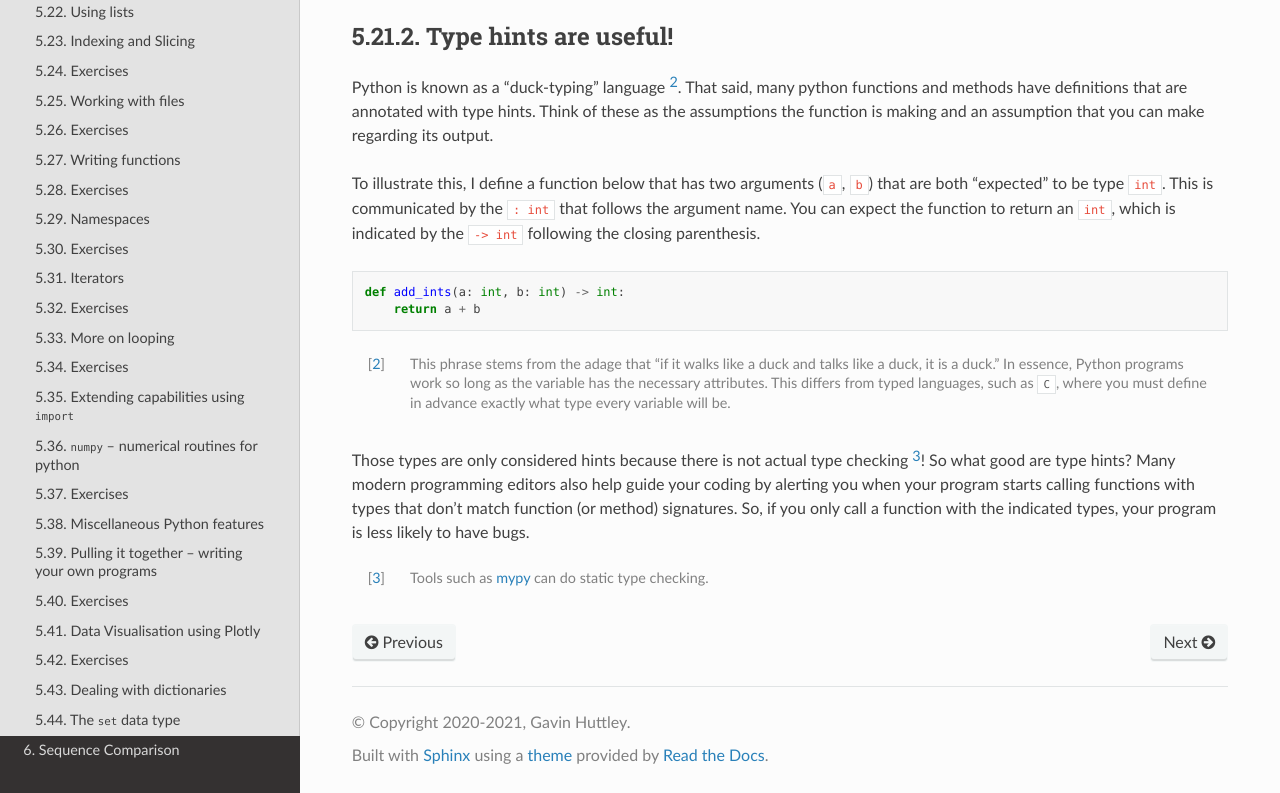
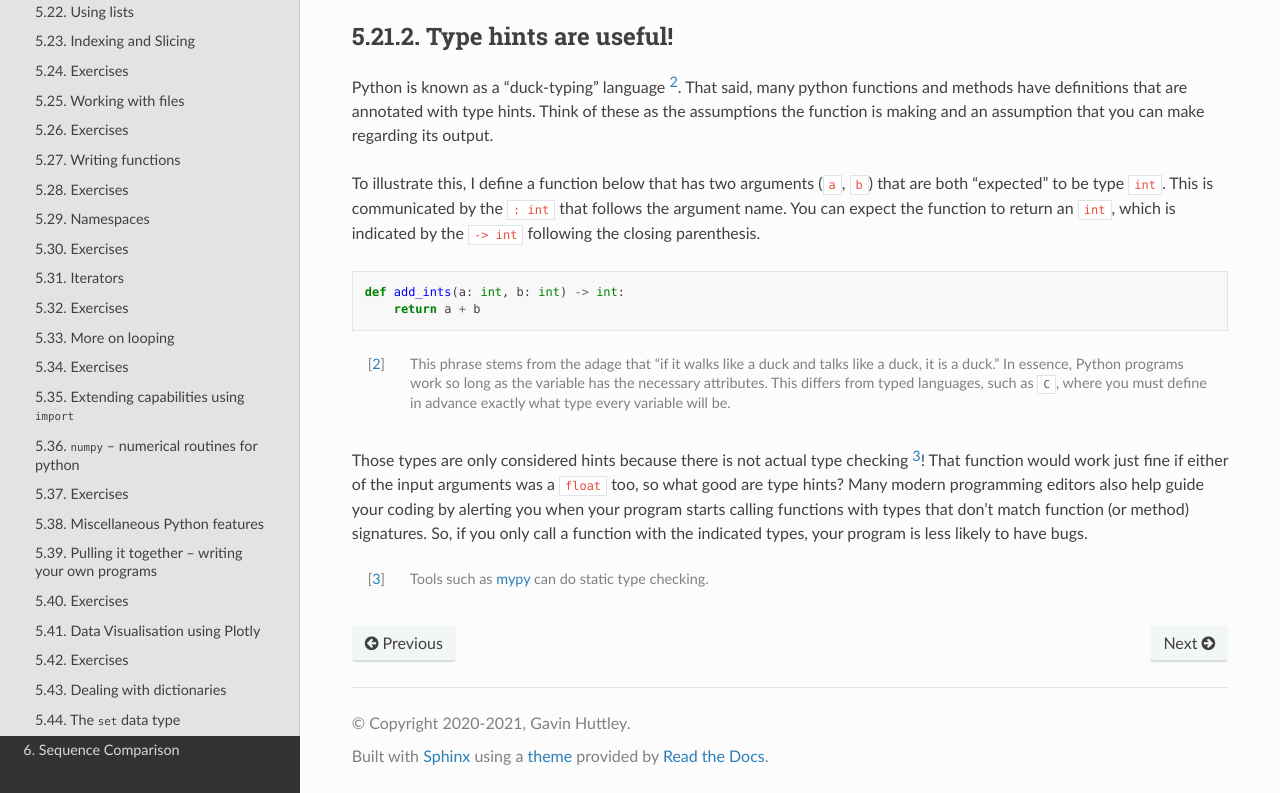
Before and after one commit to GavinHuttley/tib, a Sphinx documentation site: the page built from source/python/dir_help.rst, in a window 1280 px wide and 900 px high, scrolled down 934 px, cut to the strip 107-900 px from the top of the window. Built offline with Sphinx 7.4.7 and the Read the Docs theme 2.0.0, drawn with Linux system fonts in a browser that asks for light colours.

```diff
--- a/source/python/dir_help.rst
+++ b/source/python/dir_help.rst
@@ -53,6 +53,6 @@
 
 .. [#] This phrase stems from the adage that "if it walks like a duck and talks like a duck, it is a duck." In essence, Python programs work so long as the variable has the necessary attributes. This differs from typed languages, such as ``C``, where you must define in advance exactly what type every variable will be.
 
-Those types are only considered hints because there is not actual type checking [#]_! So what good are type hints? Many modern programming editors also help guide your coding by alerting you when your program starts calling functions with types that don't match function (or method) signatures. So, if you only call a function with the indicated types, your program is less likely to have bugs.
+Those types are only considered hints because there is not actual type checking [#]_! That function would work just fine if either of the input arguments was a ``float`` too, so what good are type hints? Many modern programming editors also help guide your coding by alerting you when your program starts calling functions with types that don't match function (or method) signatures. So, if you only call a function with the indicated types, your program is less likely to have bugs.
 
 .. [#] Tools such as `mypy <http://mypy-lang.org>`_ can do static type checking.
```
Also changed, not shown: source/python/writing_functions.rst (+18 -1 lines).
